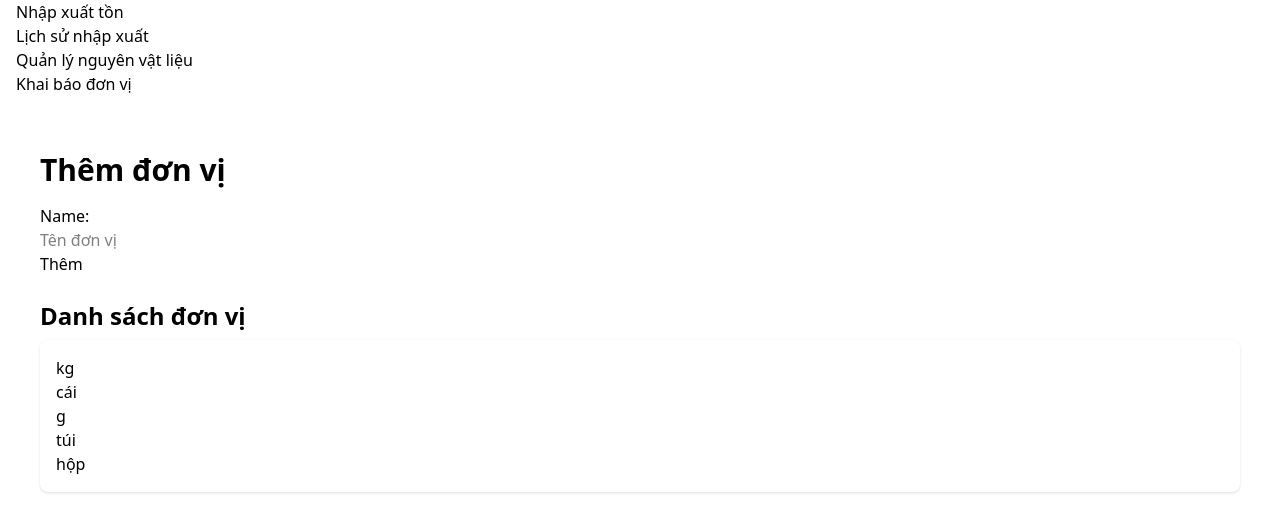
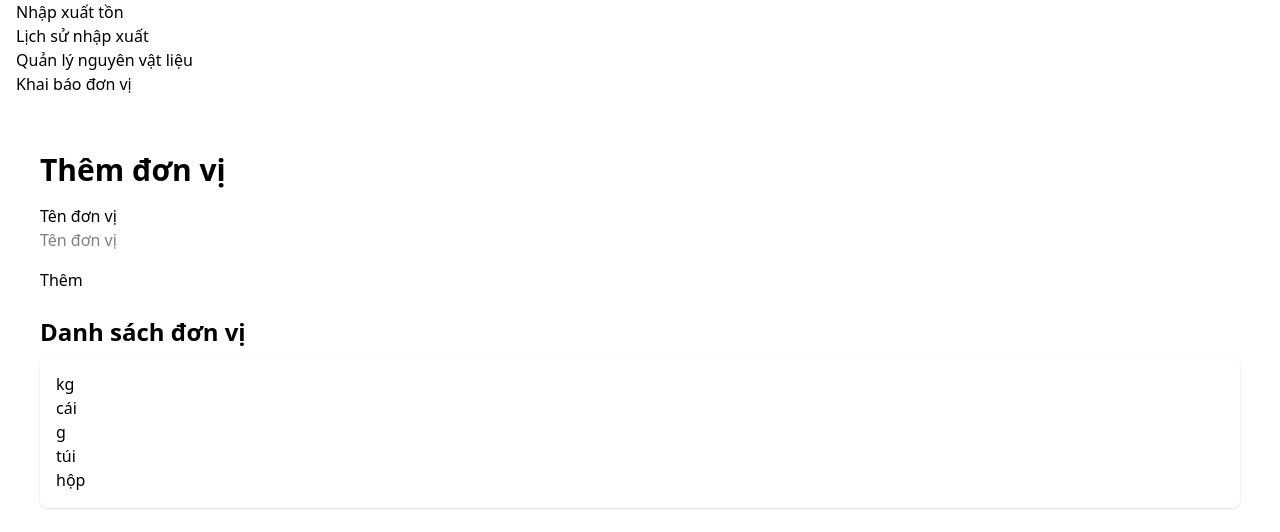
Before and after one commit to vuongcris4/WMS_CanThongMinh, a Django app: page /units/add/ in a window 1280 px wide. Shown: the part 252-784 px from the top of the page. Run offline with Django 5.2, Linux system fonts and the light colour scheme; data comes from the database, SQL or seed files in the repository; some libraries are stand-ins or nearby versions.

Commit message:
fix: Manual render unit form to avoid form.as_p issues
- Replace form.as_p with manual field rendering
- Add proper DaisyUI styling

```diff
--- a/material_app/templates/units/add_unit.html
+++ b/material_app/templates/units/add_unit.html
@@ -8,8 +8,13 @@
             <form method="POST" hx-post="{% url 'add_unit' %}" hx-target="#unit-list" hx-swap="innerHTML"
                   hx-on::after-request="this.reset()">
                 {% csrf_token %}
-                {{ form.as_p }}
-                <button type="submit" class="btn btn-primary">Thêm</button>
+                <div class="form-group">
+                    <label class="label">
+                        <span class="label-text">Tên đơn vị</span>
+                    </label>
+                    {{ form.name }}
+                </div>
+                <button type="submit" class="btn btn-primary mt-4">Thêm</button>
             </form>
         </div>
 
```
Also changed, not shown: 1 other file.
